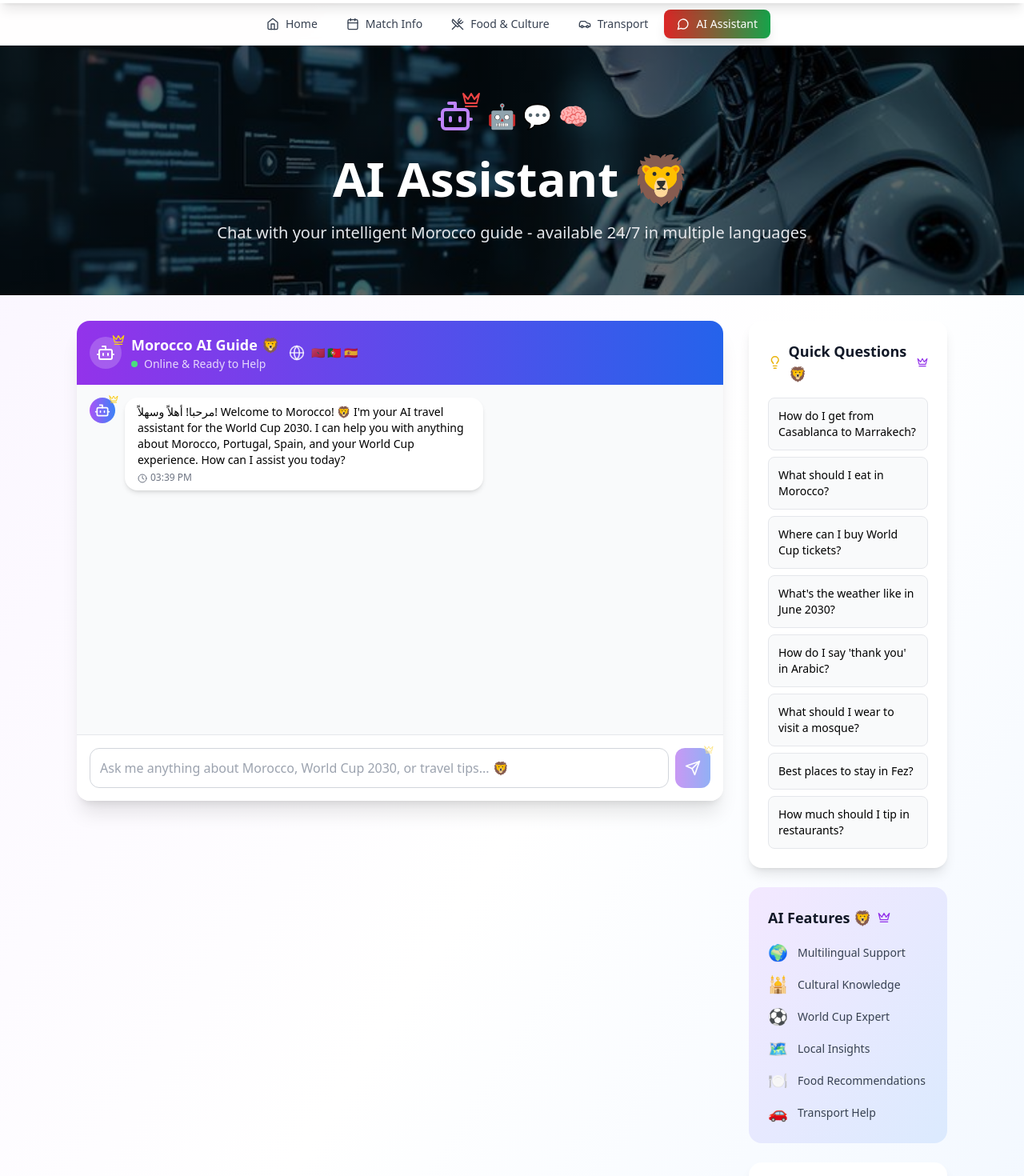
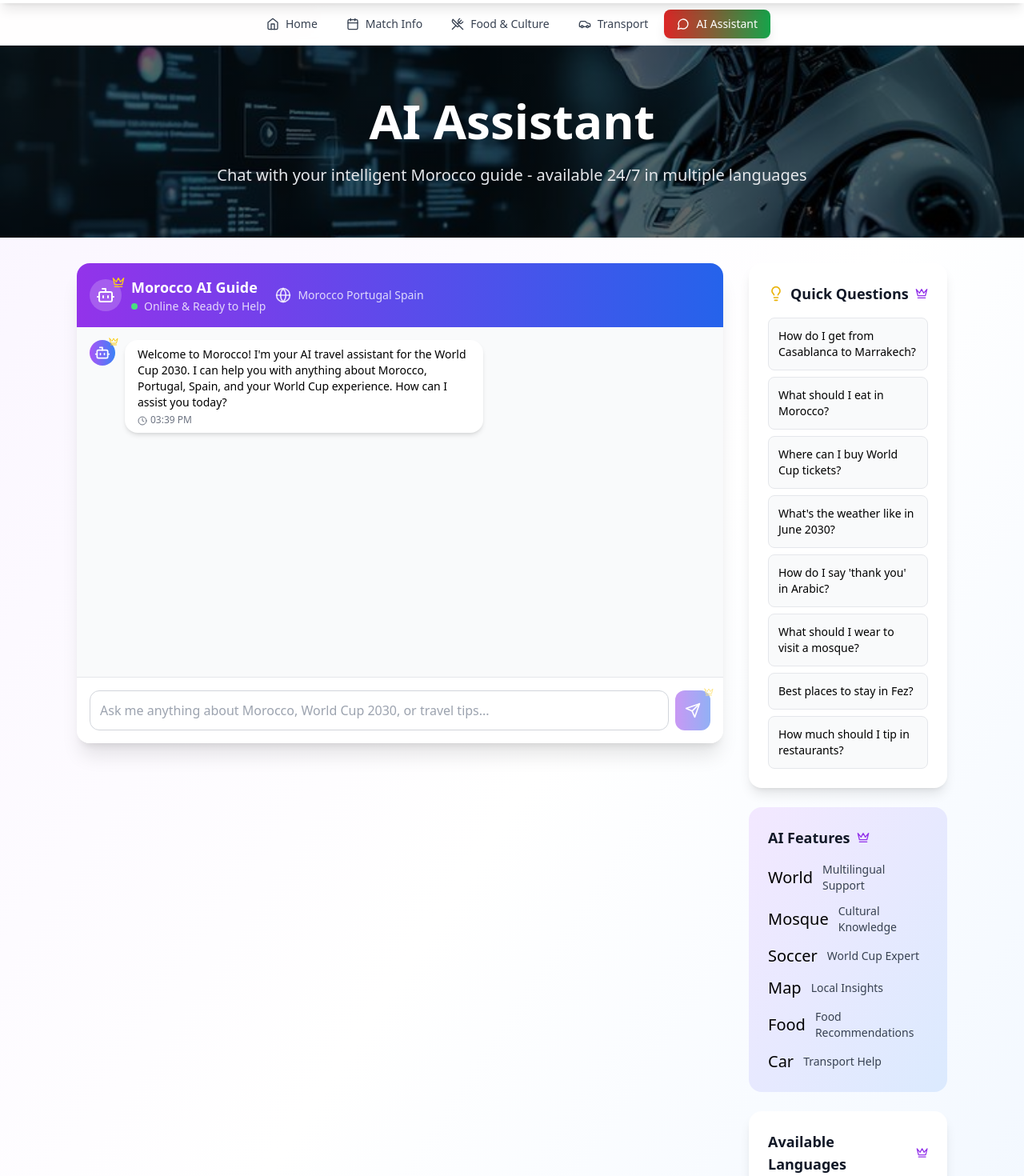
Before and after one commit to AnasSadki/Ai-Morocco-Guide-WorldCup-2030, a React (Vite) app: page /ai-assistant in a window 1280 px wide. Shown: the part 80-1550 px from the top of the page at 80% size. Built offline with nearby package versions, Linux system fonts and the light colour scheme.

Commit message:
Remove icons and emojis from AI Assistant page

```diff
--- a/src/pages/AIAssistant.tsx
+++ b/src/pages/AIAssistant.tsx
@@ -12,7 +12,7 @@ const AIAssistant = () => {
   const [messages, setMessages] = useState<Message[]>([
     {
       id: 1,
-      text: "مرحبا! أهلاً وسهلاً! Welcome to Morocco! 🦁 I'm your AI travel assistant for the World Cup 2030. I can help you with anything about Morocco, Portugal, Spain, and your World Cup experience. How can I assist you today?",
+      text: "Welcome to Morocco! I'm your AI travel assistant for the World Cup 2030. I can help you with anything about Morocco, Portugal, Spain, and your World Cup experience. How can I assist you today?",
       sender: 'assistant',
       timestamp: new Date()
     }
@@ -48,11 +48,11 @@ const AIAssistant = () => {
     // Simulate AI response
     setTimeout(() => {
       const responses = [
-        "Great question! 🦁 For travel between Casablanca and Marrakech, I recommend the train - it's comfortable, affordable (around 100 MAD), and takes about 3 hours. The Al Boraq high-speed train doesn't cover this route yet, but the regular ONCF trains are reliable and scenic. Would you like specific departure times?",
-        "Morocco offers incredible cuisine! 🦁 Must-try dishes include Tagine (slow-cooked stew), Couscous (national dish, traditionally served Fridays), Pastilla (sweet-savory pastry), and Harira soup. For street food, try Msemen (flaky pancakes) and fresh mint tea. Each region has specialties - what type of food interests you most?",
-        "Official World Cup 2030 tickets will be available through FIFA's official website closer to the tournament. 🦁 Be cautious of unofficial sellers. Tickets typically go on sale about 18 months before the tournament. I'll keep you updated on official announcements. Are you interested in specific matches?",
-        "June 2030 in Morocco will be warm but pleasant in most cities. 🦁 Expect 25-30°C (77-86°F) in coastal areas like Casablanca and Rabat, and hotter inland (30-35°C/86-95°F in Marrakech). Pack light, breathable clothing, sunscreen, and a hat. Perfect weather for the World Cup!",
-        "In Arabic: 'Shukran' (شكراً) means 'thank you'. 🦁 In Moroccan Darija: 'Baraka Allahu fik' (for men) or 'Baraka Allahu fiki' (for women) means 'may God bless you' and is commonly used. You can also say 'Merci' as French is widely understood. Moroccans appreciate when visitors try local phrases!"
+        "Great question! For travel between Casablanca and Marrakech, I recommend the train - it's comfortable, affordable (around 100 MAD), and takes about 3 hours. The Al Boraq high-speed train doesn't cover this route yet, but the regular ONCF trains are reliable and scenic. Would you like specific departure times?",
+        "Morocco offers incredible cuisine! Must-try dishes include Tagine (slow-cooked stew), Couscous (national dish, traditionally served Fridays), Pastilla (sweet-savory pastry), and Harira soup. For street food, try Msemen (flaky pancakes) and fresh mint tea. Each region has specialties - what type of food interests you most?",
+        "Official World Cup 2030 tickets will be available through FIFA's official website closer to the tournament. Be cautious of unofficial sellers. Tickets typically go on sale about 18 months before the tournament. I'll keep you updated on official announcements. Are you interested in specific matches?",
+        "June 2030 in Morocco will be warm but pleasant in most cities. Expect 25-30°C (77-86°F) in coastal areas like Casablanca and Rabat, and hotter inland (30-35°C/86-95°F in Marrakech). Pack light, breathable clothing, sunscreen, and a hat. Perfect weather for the World Cup!",
+        "In Arabic: 'Shukran' means 'thank you'. In Moroccan Darija: 'Baraka Allahu fik' (for men) or 'Baraka Allahu fiki' (for women) means 'may God bless you' and is commonly used. You can also say 'Merci' as French is widely understood. Moroccans appreciate when visitors try local phrases!"
       ];
 
       const randomResponse = responses[Math.floor(Math.random() * responses.length)];
@@ -88,15 +88,8 @@ const AIAssistant = () => {
         }}
       >
         <div className="max-w-7xl mx-auto px-4 sm:px-6 lg:px-8 text-center">
-          <div className="flex justify-center items-center space-x-4 mb-6">
-            <div className="relative">
-              <Bot className="w-12 h-12 text-purple-400" />
-              <Crown className="w-6 h-6 text-red-500 absolute -top-2 -right-2" />
-            </div>
-            <div className="text-3xl">🤖 💬 🧠</div>
-          </div>
           <h1 className="text-5xl md:text-6xl font-bold text-white mb-6">
-            AI Assistant 🦁
+            AI Assistant
           </h1>
           <p className="text-xl text-gray-200 max-w-3xl mx-auto">
             Chat with your intelligent Morocco guide - available 24/7 in multiple languages
@@ -117,7 +110,7 @@ const AIAssistant = () => {
                     <Crown className="w-4 h-4 text-yellow-400 absolute -top-1 -right-1" />
                   </div>
                   <div>
-                    <h2 className="text-lg font-semibold text-white">Morocco AI Guide 🦁</h2>
+                    <h2 className="text-lg font-semibold text-white">Morocco AI Guide</h2>
                     <div className="flex items-center space-x-2 text-white/80">
                       <div className="w-2 h-2 bg-green-400 rounded-full"></div>
                       <span className="text-sm">Online & Ready to Help</span>
@@ -125,7 +118,7 @@ const AIAssistant = () => {
                   </div>
                   <div className="ml-auto flex items-center space-x-2">
                     <Globe className="w-5 h-5 text-white/80" />
-                    <span className="text-sm text-white/80">🇲🇦 🇵🇹 🇪🇸</span>
+                    <span className="text-sm text-white/80">Morocco Portugal Spain</span>
                   </div>
                 </div>
               </div>
@@ -194,7 +187,7 @@ const AIAssistant = () => {
                     type="text"
                     value={inputText}
                     onChange={(e) => setInputText(e.target.value)}
-                    placeholder="Ask me anything about Morocco, World Cup 2030, or travel tips... 🦁"
+                    placeholder="Ask me anything about Morocco, World Cup 2030, or travel tips..."
                     className="flex-1 p-3 border border-gray-300 rounded-xl focus:ring-2 focus:ring-purple-500 focus:border-transparent"
                     disabled={isTyping}
                   />
@@ -217,7 +210,7 @@ const AIAssistant = () => {
             <div className="bg-white rounded-2xl shadow-lg p-6">
               <h3 className="text-lg font-semibold text-gray-900 mb-4 flex items-center space-x-2">
                 <Lightbulb className="w-5 h-5 text-yellow-500" />
-                <span>Quick Questions 🦁</span>
+                <span>Quick Questions</span>
                 <Crown className="w-4 h-4 text-purple-600" />
               </h3>
 
@@ -238,18 +231,18 @@ const AIAssistant = () => {
             {/* Features */}
             <div className="bg-gradient-to-br from-purple-100 to-blue-100 rounded-2xl p-6">
               <h3 className="text-lg font-semibold text-gray-900 mb-4 flex items-center space-x-2">
-                <span>AI Features 🦁</span>
+                <span>AI Features</span>
                 <Crown className="w-4 h-4 text-purple-600" />
               </h3>
 
               <div className="space-y-3">
                 {[
-                  { icon: '🌍', text: 'Multilingual Support' },
-                  { icon: '🕌', text: 'Cultural Knowledge' },
-                  { icon: '⚽', text: 'World Cup Expert' },
-                  { icon: '🗺️', text: 'Local Insights' },
-                  { icon: '🍽️', text: 'Food Recommendations' },
-                  { icon: '🚗', text: 'Transport Help' }
+                  { icon: 'World', text: 'Multilingual Support' },
+                  { icon: 'Mosque', text: 'Cultural Knowledge' },
+                  { icon: 'Soccer', text: 'World Cup Expert' },
+                  { icon: 'Map', text: 'Local Insights' },
+                  { icon: 'Food', text: 'Food Recommendations' },
+                  { icon: 'Car', text: 'Transport Help' }
                 ].map((feature, index) => (
                   <div key={index} className="flex items-center space-x-3">
                     <span className="text-xl">{feature.icon}</span>
@@ -262,16 +255,16 @@ const AIAssistant = () => {
             {/* Languages */}
             <div className="bg-white rounded-2xl shadow-lg p-6">
               <h3 className="text-lg font-semibold text-gray-900 mb-4 flex items-center space-x-2">
-                <span>Available Languages 🦁</span>
+                <span>Available Languages</span>
                 <Crown className="w-4 h-4 text-purple-600" />
               </h3>
 
               <div className="grid grid-cols-2 gap-2">
                 {[
-                  { flag: '🇺🇸', lang: 'English' },
-                  { flag: '🇫🇷', lang: 'Français' },
-                  { flag: '🇸🇦', lang: 'العربية' },
-                  { flag: '🇲🇦', lang: 'Darija' }
+                  { flag: 'US', lang: 'English' },
+                  { flag: 'FR', lang: 'Français' },
+                  { flag: 'SA', lang: 'العربية' },
+                  { flag: 'MA', lang: 'Darija' }
                 ].map((language, index) => (
                   <div key={index} className="flex items-center space-x-2 p-2 bg-gray-50 rounded-lg">
                     <span className="text-lg">{language.flag}</span>
@@ -286,7 +279,7 @@ const AIAssistant = () => {
         {/* AI Capabilities */}
         <div className="mt-12 bg-white rounded-2xl shadow-lg p-8">
           <h2 className="text-2xl font-bold text-gray-900 mb-6 text-center flex items-center justify-center space-x-2">
-            <span>What I Can Help You With 🦁</span>
+            <span>What I Can Help You With</span>
             <Crown className="w-6 h-6 text-purple-600" />
           </h2>
 
```
